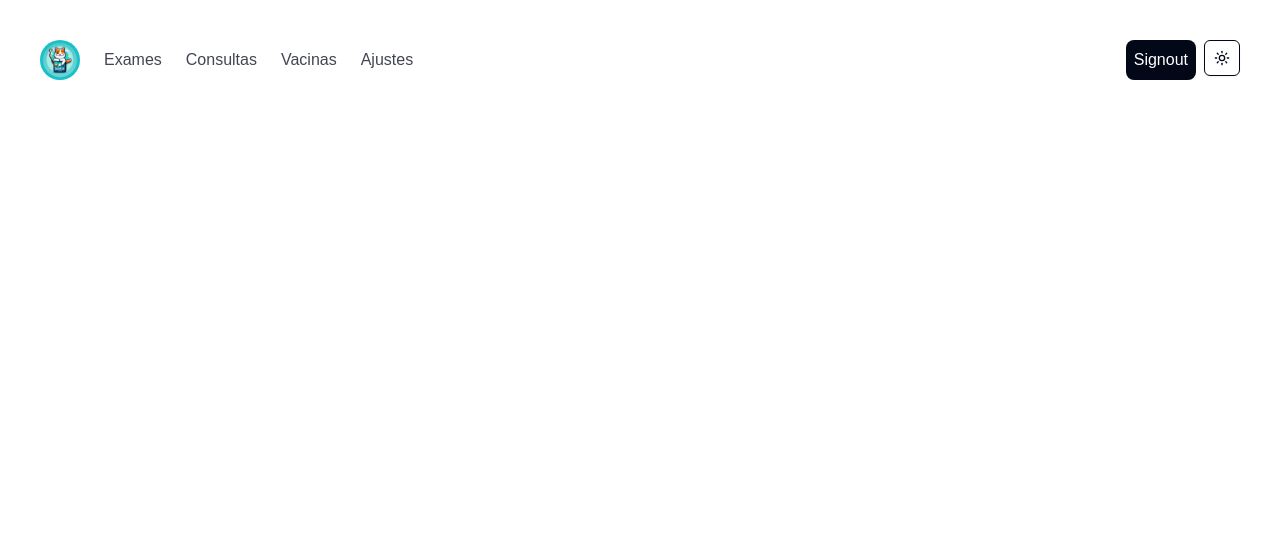
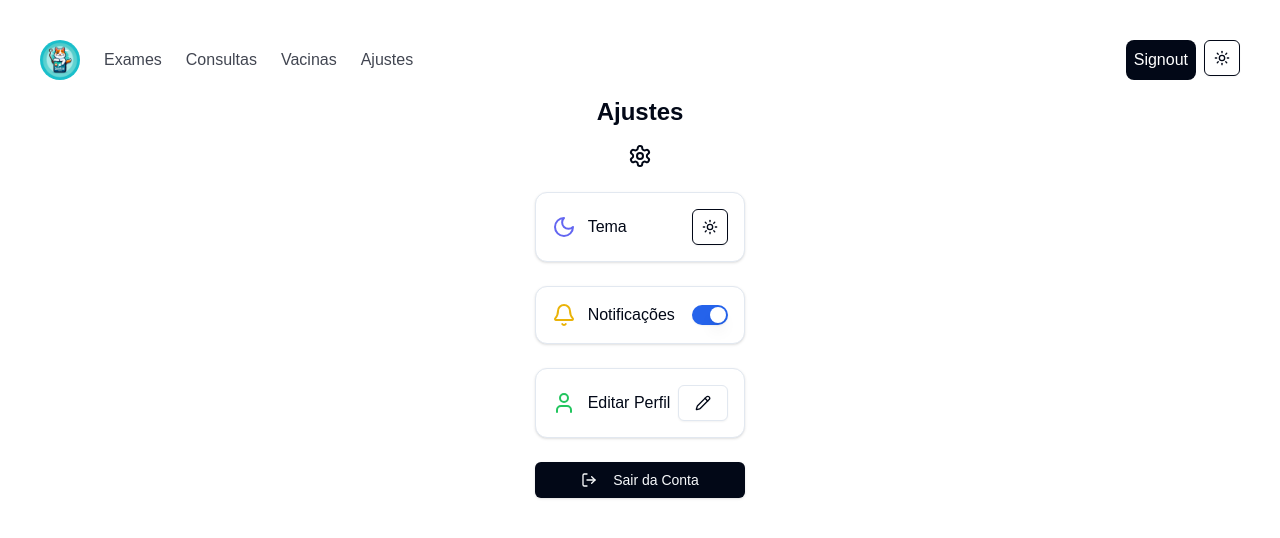
Before and after one commit to Dev-DanyVazquez69/santos-pets-2.0, a Next.js app: page /ajustes in a window 1280 px wide. Shown: the top 538 px of the page. Built offline with nearby package versions, Linux system fonts and the light colour scheme.

Commit message:
pages 17/03

```diff
--- a/package.json
+++ b/package.json
@@ -19,6 +19,7 @@
     "@radix-ui/react-label": "^2.1.2",
     "@radix-ui/react-select": "^2.1.6",
     "@radix-ui/react-slot": "^1.1.2",
+    "@radix-ui/react-switch": "^1.1.3",
     "bcryptjs": "^3.0.2",
     "class-variance-authority": "^0.7.1",
     "clsx": "^2.1.1",
--- a/src/app/(pages)/ajustes/page.tsx
+++ b/src/app/(pages)/ajustes/page.tsx
@@ -1,9 +1,83 @@
-import React from "react";
+"use client";
 
-const Ajustes: React.FC = () => {
+import { Switch } from "@/components/ui/switch";
+import { Button } from "@/components/ui/button";
+import { Card, CardContent } from "@/components/ui/card";
+import { useState } from "react";
+import { LogOut, Bell, User, Moon, Settings, Pencil } from "lucide-react";
+import { ModeToggle } from "@/components/ui/mode-toggle";
+import ModalDialog from "@/components/modal-dialog";
+
+const Ajustes = () => {
+
+    const [notifications, setNotifications] = useState(true);
+
+    const handleLogout = () => {
+
+    };
+
     return (
-        <></>
-    )
+        <div className="p-4 max-w-md mx-auto flex flex-col gap-6">
+            <div className="flex flex-col gap-4 items-center justify-center">
+                <h1 className="text-2xl font-bold">Ajustes</h1>
+                <Settings />
+            </div>
+
+            <Card>
+                <CardContent className="p-4 flex items-center justify-between">
+                    <div className="flex items-center gap-3">
+                        <Moon className="text-indigo-500" />
+                        <span>Tema</span>
+                    </div>
+                    <ModeToggle />
+                </CardContent>
+            </Card>
+
+            <Card>
+                <CardContent className="p-4 flex items-center justify-between">
+                    <div className="flex items-center gap-3">
+                        <Bell className="text-yellow-500" />
+                        <span>Notificações</span>
+                    </div>
+                    <Switch checked={notifications} onCheckedChange={setNotifications} />
+                </CardContent>
+            </Card>
+
+            <Card>
+                <CardContent className="p-4 flex items-center justify-between gap-2">
+                    <div className="flex items-center gap-3">
+                        <User className="text-green-500" />
+                        <span>Editar Perfil</span>
+                    </div>
+                    <ModalDialog
+                        title="Usuário"
+                        description="Editar usuário"
+                        textButtomConfirm="Salvar"
+                        inputs={
+                            [
+                                {
+                                    name: "name",
+                                    label: "Nome",
+                                    placeholder: "Insira seu nome",
+                                },
+                                {
+                                    name: "email",
+                                    label: "Email",
+                                    placeholder: "Insira seu email",
+                                    type: "email"
+                                }
+                            ]
+                        }>
+                        <Pencil />
+                    </ModalDialog>
+                </CardContent>
+            </Card>
+
+            <Button onClick={handleLogout} className="bg-foreground">
+                <LogOut className="mr-2" /> Sair da Conta
+            </Button>
+        </div>
+    );
 }
 
 export default Ajustes;
--- a/src/app/(pages)/consultas/page.tsx
+++ b/src/app/(pages)/consultas/page.tsx
@@ -1,6 +1,7 @@
 import ListAppointment from "@/components/list-Itens/list-appointment";
 import ModalDialog from "@/components/modal-dialog";
 import { Appointment } from "@/interfaces/appointment";
+import { ClipboardPlus } from "lucide-react";
 // import addVacine from "./actions/vacine";
 
 const Consultas = () => {
@@ -44,10 +45,13 @@ const Consultas = () => {
     ];
     return (
         <section className="flex flex-col flex-grow items-center p-5 gap-10">
-            <h1 className="font-bold">Historico de Consultas</h1>
+            <div className="flex flex-col justify-center items-center gap-2">
+                <h1 className="font-bold">Historico de Exames</h1>
+                <ClipboardPlus />
+            </div>
             <div className="w-full flex-1 overflow-y-auto max-h-[70vh] p-2 rounded-md">
 
-                <ListAppointment appointment={appointments}/>
+                <ListAppointment appointment={appointments} />
             </div>
             <form action={async () => {
                 "use server"
@@ -74,7 +78,7 @@ const Consultas = () => {
                             name: "date",
                             label: "Data",
                             placeholder: "Data de realização",
-                            type:"datetime-local"
+                            type: "datetime-local"
                         },
                         {
                             name: "dose",
@@ -98,8 +102,8 @@ const Consultas = () => {
                             ]
                         },
                         {
-                            name:"notes",
-                            label:"Observações",
+                            name: "notes",
+                            label: "Observações",
                             placeholder: "observações"
                         }
                         ]}>
--- a/src/app/(pages)/exames/page.tsx
+++ b/src/app/(pages)/exames/page.tsx
@@ -1,6 +1,7 @@
 import ListExams from "@/components/list-Itens/list-exams";
 import ModalDialog from "@/components/modal-dialog";
 import { Exams } from "@/interfaces/exams";
+import { CrossIcon } from "lucide-react";
 // import addVacine from "./actions/vacine";
 
 const Vacina = () => {
@@ -12,7 +13,10 @@ const Vacina = () => {
 
     return (
         <section className="flex flex-col flex-grow items-center p-5 gap-10">
-            <h1 className="font-bold">Historico de Exames</h1>
+            <div className="flex flex-col justify-center items-center gap-2">
+                <h1 className="font-bold">Historico de Exames</h1>
+                <CrossIcon />
+            </div>
             <div className="w-full flex-1 overflow-y-auto max-h-[70vh] p-2 rounded-md">
 
                 <ListExams exams={exams} />
--- a/src/app/(pages)/vacinas/page.tsx
+++ b/src/app/(pages)/vacinas/page.tsx
@@ -1,6 +1,7 @@
 import ListVaccine from "@/components/list-Itens/list-vaccine";
 import ModalDialog from "@/components/modal-dialog";
 import { Vaccine } from "@/interfaces/vaccines";
+import { Syringe } from "lucide-react";
 // import addVacine from "./actions/vacine";
 
 const Vacina = () => {
@@ -40,7 +41,10 @@ const Vacina = () => {
 
   return (
     <section className="flex flex-col flex-grow items-center p-5 gap-10">
-      <h1 className="font-bold">Carteira de vacinação</h1>
+      <div className="flex flex-col justify-center items-center gap-2">
+        <h1 className="font-bold">Historico de Exames</h1>
+        <Syringe />
+      </div>
       <div className="w-full flex-1 overflow-y-auto max-h-[70vh] p-2 rounded-md">
 
         <ListVaccine vaccines={vaccines} />
--- a/src/app/page.tsx
+++ b/src/app/page.tsx
@@ -13,6 +13,9 @@ export default function Home() {
       <section className="relative flex flex-col flex-grow items-center p-5 gap-10">
         <CarouselPets />
         <div className="flex justify-center items-center gap-5 fixed left-1/2 bottom-5 transform -translate-x-1/2 lg:left-10 lg:top-1/2 lg:flex-col lg:transform -translate-y-1/2 p-4 rounded-full shadow-lg border">
+          <Link href={"/"}>
+            <Cat width={30} height={30} className={hoverIcon} />
+          </Link>
           <Link href={"/vacinas"}>
             <Syringe width={30} height={30} className={hoverIcon} />
           </Link>
@@ -22,14 +25,12 @@ export default function Home() {
           <Link href={"/exames"}>
             <CrossIcon width={30} height={30} className={hoverIcon} />
           </Link>
-          <Link href={"/meus-pets"}>
-            <Cat width={30} height={30} className={hoverIcon} />
-          </Link>
-          <Link href={"/configuracoes"}>
+          <Link href={"/ajustes"}>
             <Settings width={30} height={30} className={hoverIcon} />
           </Link>
         </div>
-        <div className="border p-5 rounded-lg ">
+        <div className="flex gap-3 border p-5 rounded-lg ">
+          <p>Adicionar Pet</p>
           <PlusCircle />
         </div>
       </section>
--- /dev/null
+++ b/src/components/ui/switch.tsx
@@ -0,0 +1,29 @@
+"use client"
+
+import * as React from "react"
+import * as SwitchPrimitives from "@radix-ui/react-switch"
+
+import { cn } from "@/lib/utils"
+
+const Switch = React.forwardRef<
+  React.ElementRef<typeof SwitchPrimitives.Root>,
+  React.ComponentPropsWithoutRef<typeof SwitchPrimitives.Root>
+>(({ className, ...props }, ref) => (
+  <SwitchPrimitives.Root
+    className={cn(
+      "peer inline-flex h-5 w-9 shrink-0 cursor-pointer items-center rounded-full border-2 border-transparent shadow-sm transition-colors focus-visible:outline-none focus-visible:ring-2 focus-visible:ring-ring focus-visible:ring-offset-2 focus-visible:ring-offset-background disabled:cursor-not-allowed disabled:opacity-50 data-[state=checked]:bg-primary data-[state=unchecked]:bg-input",
+      className
+    )}
+    {...props}
+    ref={ref}
+  >
+    <SwitchPrimitives.Thumb
+      className={cn(
+        "pointer-events-none block h-4 w-4 rounded-full bg-background shadow-lg ring-0 transition-transform data-[state=checked]:translate-x-4 data-[state=unchecked]:translate-x-0"
+      )}
+    />
+  </SwitchPrimitives.Root>
+))
+Switch.displayName = SwitchPrimitives.Root.displayName
+
+export { Switch }
```
Also changed, not shown: 1 other file (tests, documents, lock files or other folders). Lines whose indentation alone changed are shown as unchanged.
